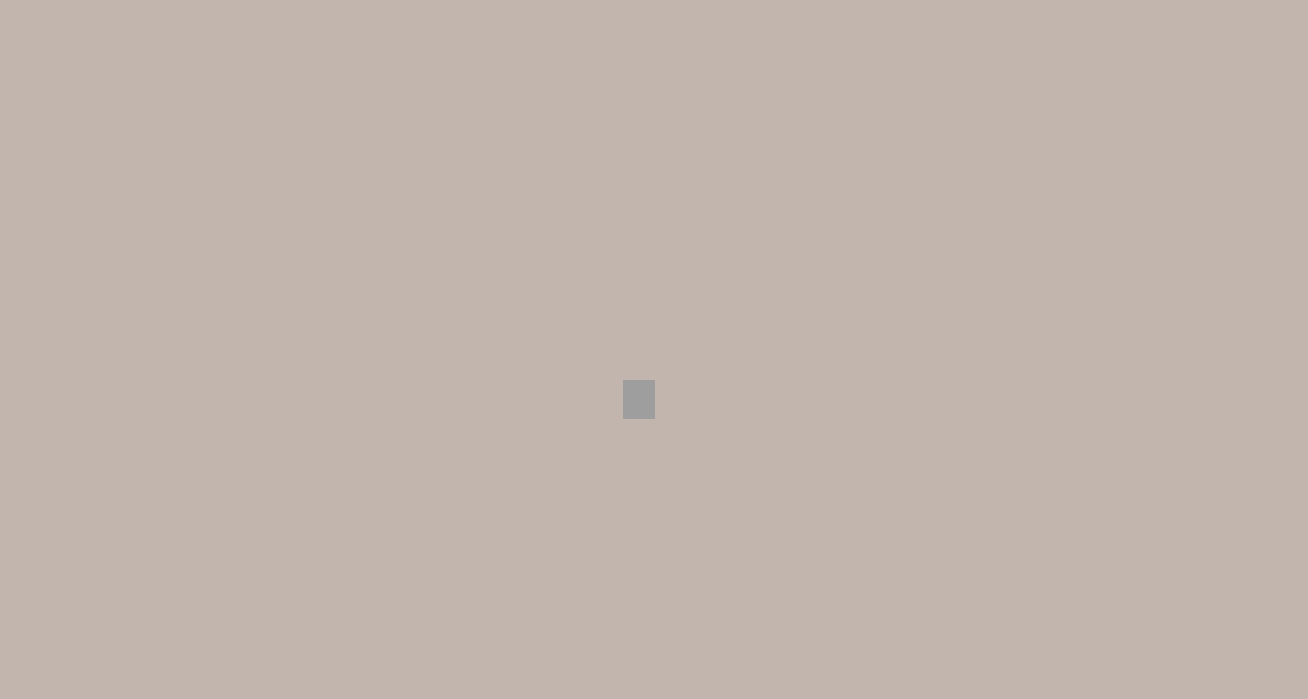
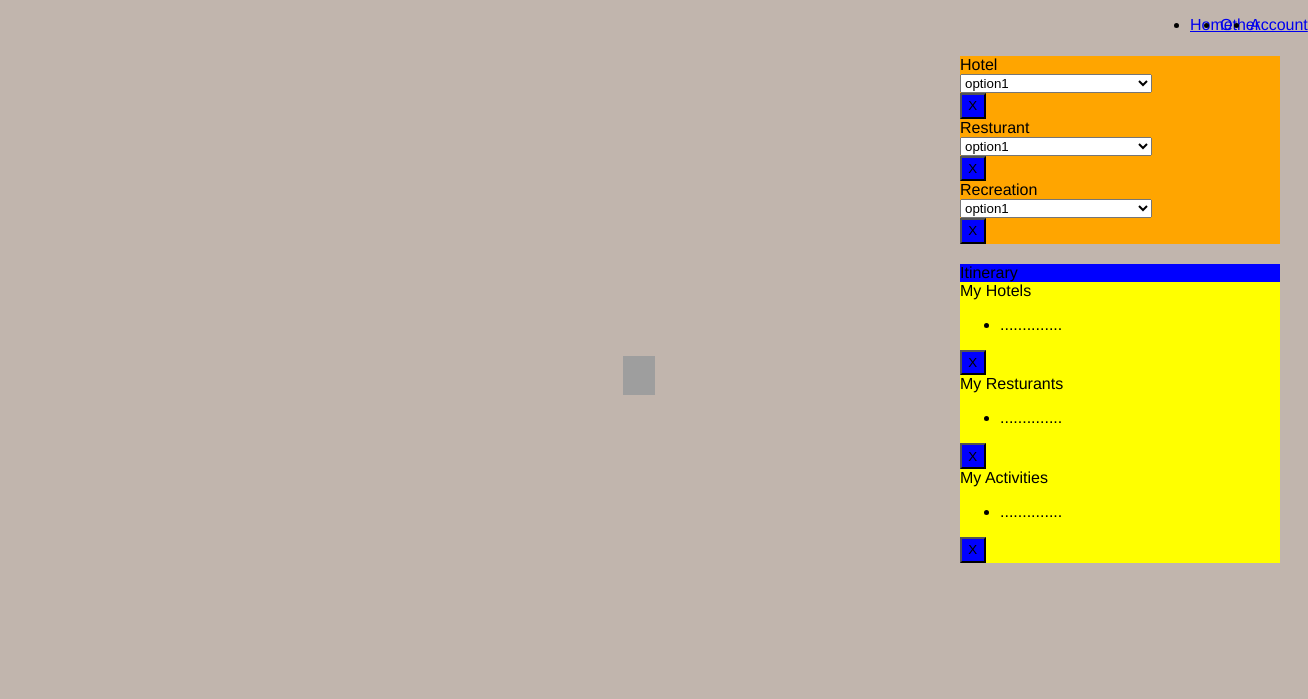
Before and after one commit to EHenry92/Trip_Planner, a website: page public/index.html in a window 1280 px wide. Shown: the whole page, 1308 px wide, since content can reach past the window. Drawn offline with Linux system fonts and the light colour scheme; no server answers; grey boxes are pictures that could not be loaded.

Commit message:
some styling

```diff
--- a/public/index.html
+++ b/public/index.html
@@ -6,6 +6,62 @@
     <script src="./bundle.js" defer></script>
   </head>
   <body>
-    <div id="map"></div>
+    <div class ="nav">
+      <nav class = "menu">
+        <ul>
+          <li><a href = '#'>Home</a></li>
+          <li><a href = '#'>Other</a></li>
+          <li><a href = '#'>Account</a></li>
+        </ul>
+      </nav>
+    </div>
+    <div class="wrapper">
+      <div id="boxes">
+        <div id="searchBox">
+              <a>Hotel</a>
+              <select>
+                  <option value="volvo">option1</option>
+                  <option value="saab">option2</option>
+                </select>
+              <button>X</button>
+              <a>Resturant</a>
+              <select>
+                  <option value="volvo">option1</option>
+                  <option value="saab">option2</option>
+                </select>
+              <button>X</button>
+              <a>Recreation</a>
+              <select>
+                  <option value="volvo">option1</option>
+                  <option value="saab">option2</option>
+                </select>
+              <button>X</button>
+        </div>
+        <div id="myBox">
+            <div id="boxHead">Itinerary</div>
+            <a>My Hotels</a>
+            <ul class= 'hlist'>
+              <li>..............</li>
+            </ul>
+            <button>X</button>
+            <a>My Resturants</a>
+            <ul class= 'rlist'>
+                <li>..............</li>
+
+            </ul>
+            <button>X</button>
+            <a>My Activities</a>
+            <ul class= 'alist'>
+                <li>..............</li>
+            </ul>
+            <button>X</button>
+        </div>
+
+      </div>
+      <div id="map"></div>
+
+    </div>
+
+
   </body>
 </html>
--- a/public/style.css
+++ b/public/style.css
@@ -7,7 +7,56 @@
     font-family: "Helvetica Neue", Helvetica, Arial, sans-serif;
     background-color: #C1B5AD;
   }
+
+nav{
+  height: 40px;
+}
+nav ul{
+  display: flex;
+  flex-direction: row;
+  justify-content: flex-end;
+}
+li{
+  width:30px;
+}
+#boxes  {
+  display:flex;
+  flex-direction: column;
+  width:25vw;
+  z-index: 1;
+  position: fixed;
+}
+#searchBox {
+  background-color: orange;
+  display: flex;
+  flex-direction: column;
+  margin-bottom: 20px;
+
+}
+#myBox {
+  background-color: yellow;
+  display:flex;
+  flex-direction: column;
+}
+select{
+  width: 15vw;
+}
+button{
+  height:2vw;
+  width: 2vw;
+  background-color: blue;
+}
+
+.wrapper {
+  display:flex;
+  justify-content: flex-end;
+}
+
 #map{
-  height: 100vh;
+  height: 80vh;
   width: 100vw;
+  z-index: 0;
 }
+#boxHead{
+  background-color: blue;
+}
--- a/src/index.js
+++ b/src/index.js
@@ -16,5 +16,5 @@ const map = new mapboxgl.Map({
 // mdel.style.height = '39px';
 // mdel.style.backgroundImage = "url(http://)";
 // // // mdel.textContent = "🤚"
-let first = mdel('hotel', [-74.009151, 40.705086]);
+let first = mdel('activity', [-74.009151, 40.705086]);
 first.addTo(map);
```
Also changed, not shown: public/bundle.js.
